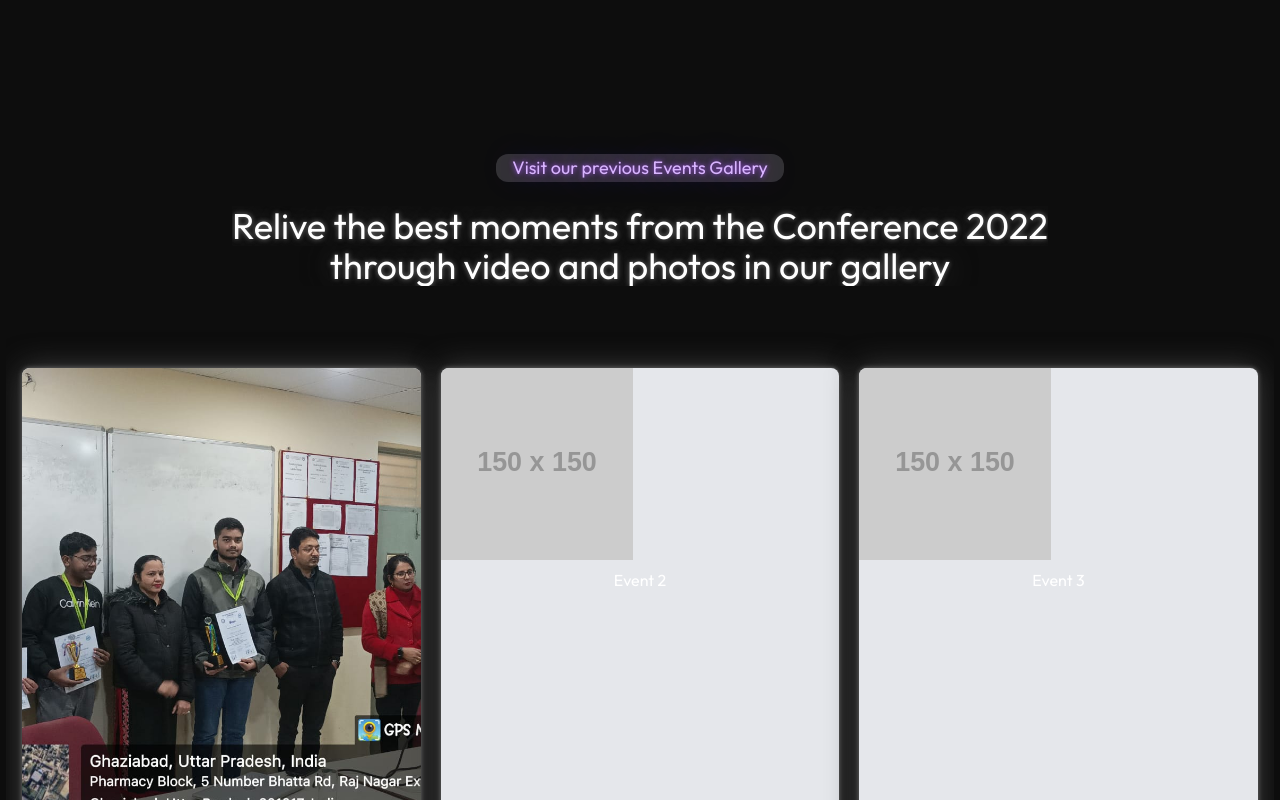
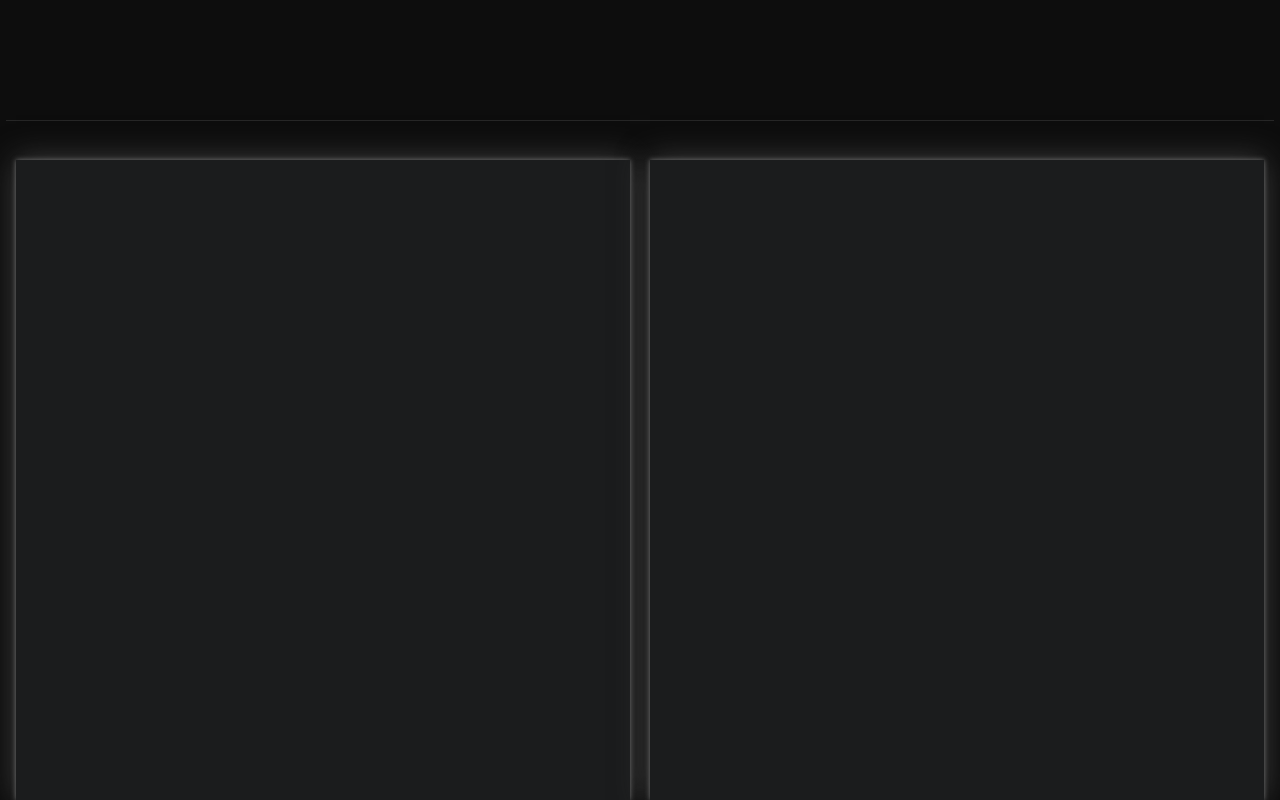
Before and after one commit to Tanmay-vats-sharma/Logix, a React (Vite) app in the folder Logix_Frontend/: page /events in a window 1280 px wide. Shown: the part 920-1720 px from the top of the page. Built offline with nearby package versions, Linux system fonts and the light colour scheme; a web font is replaced by a local one; what tailwindcss-motion would draw is missing.

Commit message:
changes in design of pasteventgallery

```diff
--- a/Logix_Frontend/src/components/pages/eventPage/Contact Us/ContactUs.jsx
+++ b/Logix_Frontend/src/components/pages/eventPage/Contact Us/ContactUs.jsx
@@ -8,7 +8,7 @@ const ContactUs = () => {
   const { ref, isVisible } = useObserver({ once: false });
 
   return (
-    <section ref={ref} className="min-h-[100vh] max-w-[100vw] mt-10">
+    <section ref={ref} className="min-h-[90vh] max-w-[100vw] ">
       {isVisible && (
         <div className="flex flex-col items-center justify-evenly lg:justify-center h-auto w-[100%] sm:w-[63vw] max-w-screen-sm md:max-w-screen-md lg:max-w-full px-4 py-10 ">
           <div className="bg-[#333] text-purple-300 neon-purple-text py-1 lg:py-0 px-4 rounded-xl flex justify-center items-center text-xl sm:text-3xl lg:text-lg mb-6  box-border motion-scale-in-[0.05] sm:motion-scale-in-[0.06] md:motion-scale-in-[0.08] lg:motion-translate-x-in-[-3%] motion-translate-y-in-[-4%] motion-duration-[4000ms] motion-delay-[100ms] lg:motion-translate-x-0 sm:translate-x-0 ">
--- a/Logix_Frontend/src/components/pages/eventPage/EventPage.jsx
+++ b/Logix_Frontend/src/components/pages/eventPage/EventPage.jsx
@@ -1,10 +1,12 @@
 import React from "react";
 import ContactUs from "./Contact Us/ContactUs";
 import PastEvents from "./Past Events/PastEventsGallery";
+import PopularEvent from "./Past Events/Popular Event/PopularEvent";
 const EventPage = () => {
   return (
     <div className="flex flex-col items-center justify-evenly ">
       <div className="h-[1000px] w-full"></div>
+      <PopularEvent />
       <PastEvents/>
       <ContactUs/>
     </div>
--- a/Logix_Frontend/src/components/pages/eventPage/Past Events/PastEventsGallery.jsx
+++ b/Logix_Frontend/src/components/pages/eventPage/Past Events/PastEventsGallery.jsx
@@ -29,21 +29,31 @@ const PastEvents = () => {
     },
     {
       id: 2,
-      thumbnail: "https://via.placeholder.com/150",
+      thumbnail: new URL("../../../../assets/Event/img1.jpeg", import.meta.url)
+        .href,
       images: [
-        "https://via.placeholder.com/303",
-        "https://via.placeholder.com/304",
-        "https://via.placeholder.com/305",
+        new URL("../../../../assets/Event/img2.jpeg", import.meta.url).href,
+        new URL("../../../../assets/Event/img3.jpeg", import.meta.url).href,
+        new URL("../../../../assets/Event/img4.jpeg", import.meta.url).href,
+        new URL("../../../../assets/Event/img5.jpeg", import.meta.url).href,
+        new URL("../../../../assets/Event/img6.jpeg", import.meta.url).href,
+        new URL("../../../../assets/Event/img7.jpeg", import.meta.url).href,
+        new URL("../../../../assets/Event/img8.jpeg", import.meta.url).href,
       ],
-      title: "Event 2",
+      title: "Event2",
     },
     {
       id: 3,
-      thumbnail: "https://via.placeholder.com/150",
+      thumbnail: new URL("../../../../assets/Event/img1.jpeg", import.meta.url)
+        .href,
       images: [
-        "https://via.placeholder.com/306",
-        "https://via.placeholder.com/307",
-        "https://via.placeholder.com/308",
+        new URL("../../../../assets/Event/img2.jpeg", import.meta.url).href,
+        new URL("../../../../assets/Event/img3.jpeg", import.meta.url).href,
+        new URL("../../../../assets/Event/img4.jpeg", import.meta.url).href,
+        new URL("../../../../assets/Event/img5.jpeg", import.meta.url).href,
+        new URL("../../../../assets/Event/img6.jpeg", import.meta.url).href,
+        new URL("../../../../assets/Event/img7.jpeg", import.meta.url).href,
+        new URL("../../../../assets/Event/img8.jpeg", import.meta.url).href,
       ],
       title: "Event 3",
     },
@@ -55,7 +65,7 @@ const PastEvents = () => {
   };
 
   return (
-    <section className="min-h-[170vh] lg:min-h-[100vh] max-w-[100vw] mt-10 flex justify-between">
+    <section className="min-h-[164vh] lg:min-h-[100vh] max-w-[100vw] mt-8 flex justify-between border-b-[1px] border-neutral-800">
       <div className="h-[160vh] lg:h-[100vh] w-[100%]  flex  flex-col justify-evenly items-center overflow-hidden">
         <div
           ref={block1.ref}
@@ -103,8 +113,8 @@ through video and photos in our gallery`}
           )}
         </div>
 
-        <div className=" flex flex-col lg:flex-row h-[125vh] lg:h-[85vh] w-[99vw] lg:w-[99vw] gap-5 justify-center items-center p-4">
-          <div ref={block2.ref} className="w-[100%] h-[100%]">
+        <div className=" flex flex-col lg:flex-row h-[125vh] lg:h-[85vh] w-[99vw] lg:w-[99vw] gap-8 lg:gap-5 justify-around items-center p-4">
+          <div ref={block2.ref} className="w-[95%] h-[100%] lg:w-[90%]">
             {block2.isVisible && (
               <div
                 key={events[0].id}
@@ -121,7 +131,7 @@ through video and photos in our gallery`}
             )}
           </div>
 
-          <div ref={block3.ref} className="w-[100%] h-[100%]">
+          <div ref={block3.ref} className="w-[95%] lg:w=[90%] h-[100%]">
             {block3.isVisible && (
               <div
                 key={events[1].id}
@@ -131,14 +141,14 @@ through video and photos in our gallery`}
                 <img
                   src={events[1].thumbnail}
                   alt={events[1].title}
-                  className="w-48 h-48 object-cover"
+                  className="w-full h-full object-cover"
                 />
                 <p className="text-center p-2">{events[1].title}</p>
               </div>
             )}
           </div>
 
-          <div ref={block4.ref} className=" w-[100%] h-[100%]">
+          <div ref={block4.ref} className=" w-[95%] lg:w-[90%] h-[100%]">
             {block3.isVisible && (
               <div
                 key={events[2].id}
@@ -148,7 +158,7 @@ through video and photos in our gallery`}
                 <img
                   src={events[2].thumbnail}
                   alt={events[2].title}
-                  className="w-48 h-48 object-cover"
+                  className="w-full h-full object-cover"
                 />
                 <p className="text-center p-2">{events[2].title}</p>
               </div>
--- a/Logix_Frontend/src/components/pages/eventPage/Past Events/Popular Event/PopularEvent.jsx
+++ b/Logix_Frontend/src/components/pages/eventPage/Past Events/Popular Event/PopularEvent.jsx
@@ -2,8 +2,10 @@ import React from "react";
 
 const PopularEvent = () => {
   return (
-    <>
-    </>
+    <section className="min-h-[175vh] lg:min-h-[90vh] max-w-[100vw] min-w-[99vw] mt-10 flex flex-col lg:flex-row justify-evenly   items-center lg:justify-around border-t-[1px] border-b-[1px] border-neutral-800">
+      <div className="h-[80vh] w-[99vw] lg:w-[48vw] bg-[#1b1c1d] neon-neutral-shadow "></div>
+      <div className="h-[80vh] w-[99vw] lg:w-[48vw]  bg-[#1b1c1d] neon-neutral-shadow"></div>
+    </section>
   );
 }
 
```
